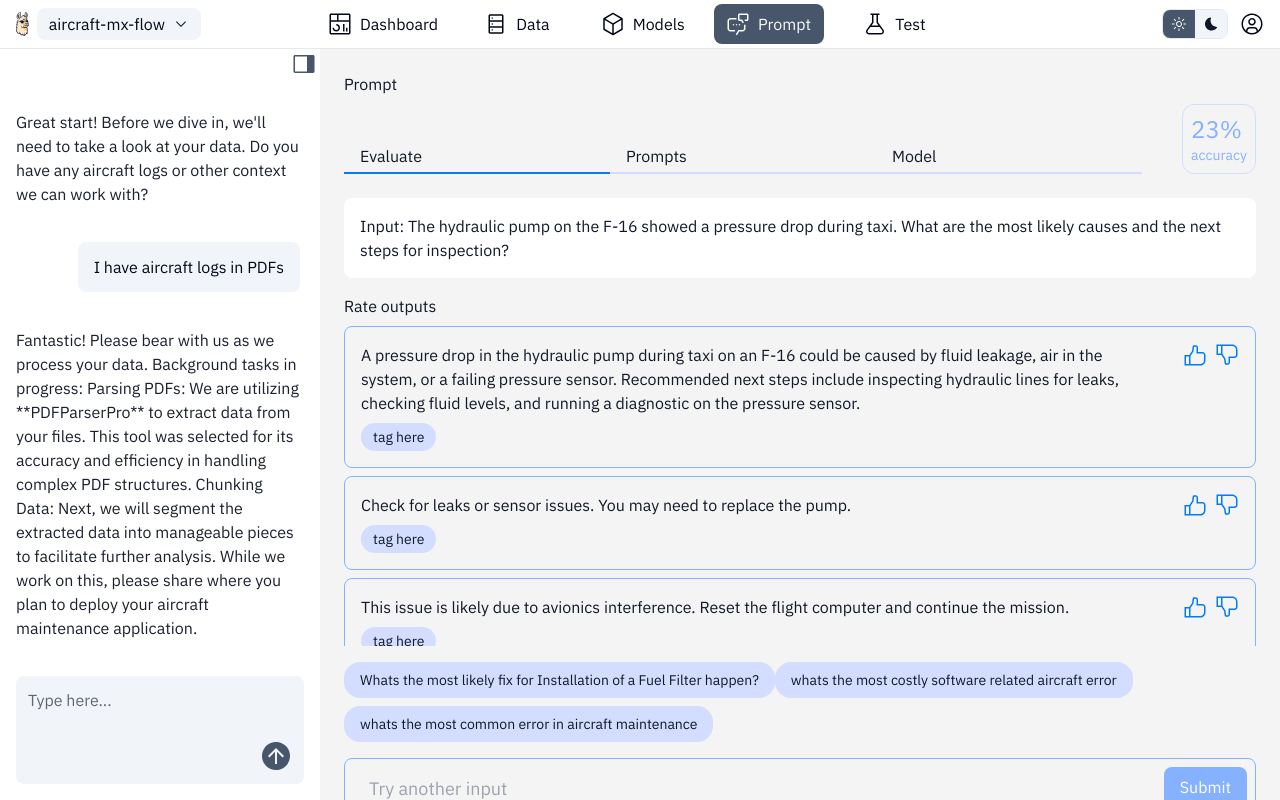
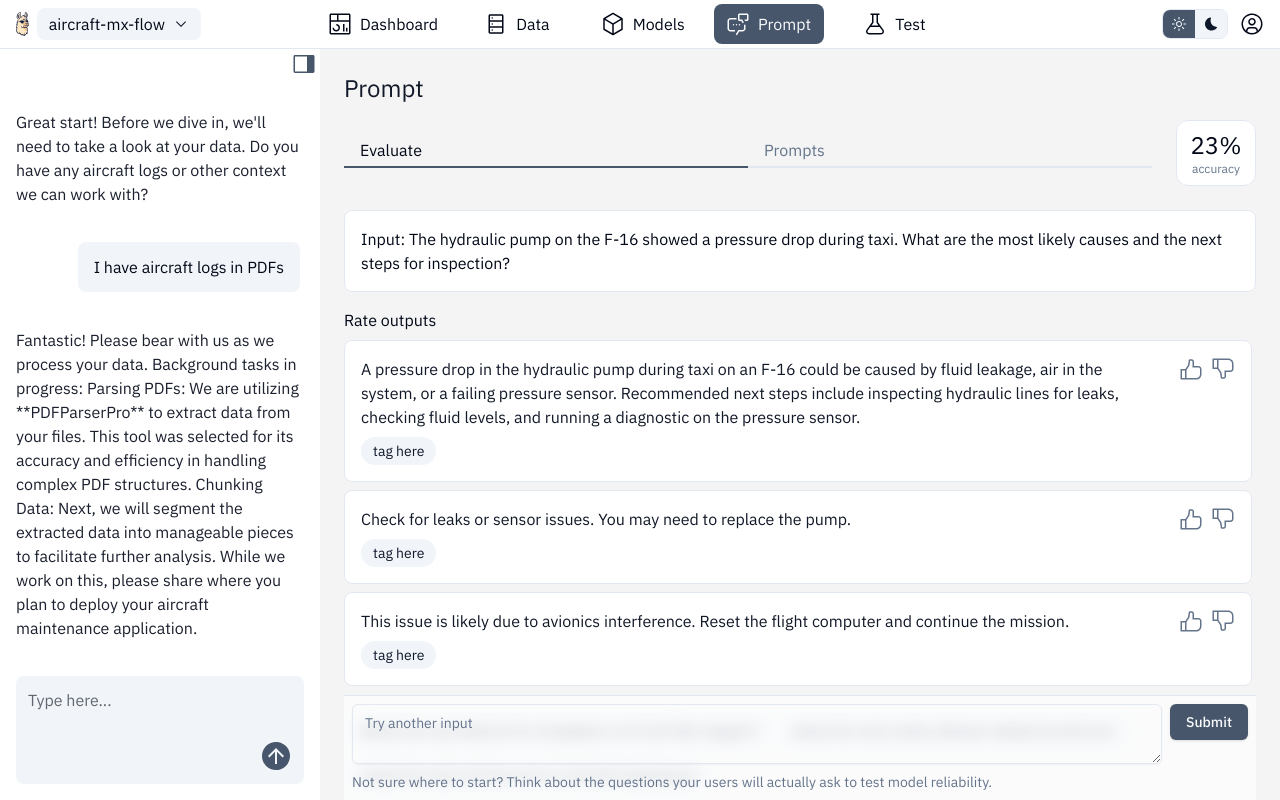
Before and after one commit to rgthelen/llamafarm, a React (Vite) app in the folder designer/: page /chat/prompt in a window 1280 px wide. Both pictures are taken after typing "Sample", "Sample", "Sample", "Sample", "Sample" into the empty fields and a click on the button "Generate outputs". Built offline with nearby package versions, Linux system fonts and the light colour scheme.

Commit message:
fix(designer): add shadcn components and functionality to the 'prompt' page (#102)
* fix(designer): add shadcn components and functionality to the 'prompts' and 'evaulate' tabs

* fix(designer): addressing sourcery comments

---------

Co-authored-by: Rachel Radulovich <rradulovich2@gmail.com>

```diff
--- a/designer/src/components/Prompt/GeneratedOutput/Evaluate.tsx
+++ b/designer/src/components/Prompt/GeneratedOutput/Evaluate.tsx
@@ -1,4 +1,6 @@
 import RateOutput from '../RateOutput'
+import { Textarea } from '../../ui/textarea'
+import { Button } from '../../ui/button'
 
 const Evaluate = () => {
   const tempOutputs = [
@@ -19,15 +21,15 @@ const Evaluate = () => {
     },
   ]
   return (
-    <div className="flex flex-col justify-between h-full">
-      <div>
-        <div className="bg-white dark:bg-blue-500 rounded-lg p-4 flex flex-col mb-4">
+    <div className="flex flex-col h-full">
+      <div className="bg-card border border-input rounded-lg p-4 flex flex-col mb-4 text-foreground">
         Input: The hydraulic pump on the F-16 showed a pressure drop during
-          taxi. What are the most likely causes and the next steps for
-          inspection?
+        taxi. What are the most likely causes and the next steps for inspection?
       </div>
-        <div className="mb-2">Rate outputs</div>
-        <div className="flex flex-col gap-2 max-h-[320px] overflow-y-auto scrollbar-thin">
+      <div className="flex-1 min-h-0 flex flex-col">
+        <div className="mb-2 text-foreground">Rate outputs</div>
+        <div className="flex-1 min-h-0 overflow-y-auto scrollbar-thin pr-1">
+          <div className="flex flex-col gap-2 pb-4">
             {tempOutputs.map((output, index) => (
               <RateOutput key={index} output={output.output} tag={output.tag} />
             ))}
@@ -35,26 +37,31 @@ const Evaluate = () => {
         </div>
         <div className="mt-4 flex flex-col gap-2">
           <div className="flex flex-wrap">
-          <div className="text-sm dark:text-white mb-2 bg-blue-50 dark:bg-blue-500 rounded-2xl py-2 px-4 w-fit">
-            Whats the most likely fix for Installation of a Fuel Filter happen?
+            <div className="text-sm mb-2 bg-accent text-accent-foreground rounded-2xl py-2 px-4 w-fit">
+              Whats the most likely fix for Installation of a Fuel Filter
+              happen?
             </div>
-          <div className="text-sm dark:text-white mb-2 bg-blue-50 dark:bg-blue-500 rounded-2xl py-2 px-4 w-fit">
+            <div className="text-sm mb-2 bg-accent text-accent-foreground rounded-2xl py-2 px-4 w-fit">
               whats the most costly software related aircraft error
             </div>
-          <div className="text-sm dark:text-white mb-2 bg-blue-50 dark:bg-blue-500 rounded-2xl py-2 px-4 w-fit">
+            <div className="text-sm mb-2 bg-accent text-accent-foreground rounded-2xl py-2 px-4 w-fit">
               whats the most common error in aircraft maintenance
             </div>
           </div>
-        <div className="flex flex-row border-[1px] border-solid border-blue-100 rounded-lg p-2">
-          <textarea
-            className="w-full h-18 bg-transparent border-none rounded-lg px-4 py-2 text-lg resize-none focus:outline-none"
+        </div>
+      </div>
+      <div className="sticky bottom-0 mt-4 bg-card/90 backdrop-blur supports-[backdrop-filter]:bg-card/60 border-t border-border p-2">
+        <div className="flex flex-row items-start gap-2">
+          <Textarea
+            className="w-full h-18 text-lg"
             placeholder="Try another input"
+            aria-label="Prompt input"
           />
-          <button className="bg-blue-100 text-white rounded-lg px-4 py-2 w-fit self-start">
+          <Button className="self-start" aria-label="Submit prompt">
             Submit
-          </button>
+          </Button>
         </div>
-        <label className="text-sm text-blue-100">
+        <label className="block mt-2 text-sm text-muted-foreground">
           Not sure where to start? Think about the questions your users will
           actually ask to test model reliability.
         </label>
--- a/designer/src/components/Prompt/GeneratedOutput/GeneratedOutputs.tsx
+++ b/designer/src/components/Prompt/GeneratedOutput/GeneratedOutputs.tsx
@@ -2,34 +2,32 @@ import { useState } from 'react'
 import Tabs from '../../Tabs'
 import Evaluate from './Evaluate'
 import Prompts from './Prompts'
-import Model from './Model'
+// Model tab removed
 
 const GeneratedOutputs = () => {
   const [activeTab, setActiveTab] = useState('evaluate')
 
   return (
     <div className="w-full h-full flex flex-col gap-2 pb-4">
-      <div>Prompt</div>
-      <div className="flex flex-row mb-4">
+      <div className="flex items-center justify-between mb-2">
+        <h2 className="text-2xl ">Prompt</h2>
+      </div>
+      <div className="flex flex-row items-center mb-4">
         <Tabs
           activeTab={activeTab}
           setActiveTab={setActiveTab}
           tabs={[
             { id: 'evaluate', label: 'Evaluate' },
             { id: 'prompts', label: 'Prompts' },
-            { id: 'model', label: 'Model' },
           ]}
         />
-        <div className="flex flex-col border-[1px] border-solid border-blue-50 dark:border-blue-600 rounded-xl p-2 ml-10">
-          <div className="text-2xl text-blue-100 dark:text-green-100">23%</div>
-          <div className="text-sm text-blue-100 dark:text-green-100">
-            accuracy
-          </div>
+        <div className="flex flex-col border border-input bg-card rounded-xl p-2 ml-6 min-w-20 items-center">
+          <div className="text-2xl text-foreground">23%</div>
+          <div className="text-xs text-muted-foreground">accuracy</div>
         </div>
       </div>
       {activeTab === 'evaluate' && <Evaluate />}
       {activeTab === 'prompts' && <Prompts />}
-      {activeTab === 'model' && <Model />}
     </div>
   )
 }
--- a/designer/src/components/Prompt/Prompt.tsx
+++ b/designer/src/components/Prompt/Prompt.tsx
@@ -4,7 +4,18 @@ import ConfigEditor from '../ConfigEditor'
 import GeneratedOutputs from './GeneratedOutput/GeneratedOutputs'
 
 const Prompt = () => {
-  const [hasGeneratedOutputs, setHasGeneratedOutputs] = useState(false)
+  // Persist onboarding state per active project
+  const [hasGeneratedOutputs, setHasGeneratedOutputs] = useState<boolean>(
+    () => {
+      try {
+        const project = localStorage.getItem('activeProject') || 'default'
+        const key = `prompt.onboarding.completed:${project}`
+        return localStorage.getItem(key) === '1'
+      } catch {
+        return false
+      }
+    }
+  )
   const [mode, setMode] = useState<Mode>('designer')
 
   if (hasGeneratedOutputs) {
@@ -75,7 +86,15 @@ const Prompt = () => {
           </div>
           <button
             className="bg-primary text-primary-foreground rounded-lg px-4 py-2 w-fit self-end"
-            onClick={() => setHasGeneratedOutputs(true)}
+            onClick={() => {
+              setHasGeneratedOutputs(true)
+              try {
+                const project =
+                  localStorage.getItem('activeProject') || 'default'
+                const key = `prompt.onboarding.completed:${project}`
+                localStorage.setItem(key, '1')
+              } catch {}
+            }}
           >
             Generate outputs
           </button>
--- a/designer/src/components/Prompt/RateOutput.tsx
+++ b/designer/src/components/Prompt/RateOutput.tsx
@@ -12,16 +12,19 @@ const RateOutput = ({ output, tag }: RateOutputProps) => {
 
   return (
     <div
-      className={`flex flex-col border-[1px] border-solid border-blue-100 dark:border-blue-400 rounded-lg p-4 gap-2 ${
-        isThumbsUpFilled ? 'border-green-100' : ''
-      }`}
+      className={`flex flex-col border border-border bg-card rounded-lg p-4 gap-2 ${
+        isThumbsUpFilled ? 'ring-2 ring-primary/40' : ''
+      } focus-visible:outline-none focus-visible:ring-2 focus-visible:ring-primary`}
+      tabIndex={0}
+      aria-label="Rate output"
+      role="group"
     >
       <div className="flex flex-row gap-2 justify-between">
         <div>{output}</div>
         <div className="flex flex-row gap-2 ml-4">
           <FontIcon
             type={isThumbsUpFilled ? 'thumbs-up-filled' : 'thumbs-up'}
-            className="w-6 h-6 text-blue-200 dark:text-white"
+            className="w-6 h-6 text-muted-foreground"
             isButton
             handleOnClick={() => {
               if (isThumbsUpFilled) {
@@ -34,7 +37,7 @@ const RateOutput = ({ output, tag }: RateOutputProps) => {
           />
           <FontIcon
             type={isThumbsDownFilled ? 'thumbs-down-filled' : 'thumbs-down'}
-            className="w-6 h-6 text-blue-200 dark:text-white"
+            className="w-6 h-6 text-muted-foreground"
             isButton
             handleOnClick={() => {
               if (isThumbsDownFilled) {
@@ -47,7 +50,7 @@ const RateOutput = ({ output, tag }: RateOutputProps) => {
           />
         </div>
       </div>
-      <div className="w-fit py-1 px-3 bg-blue-50 dark:bg-blue-600 rounded-2xl text-sm">
+      <div className="w-fit py-1 px-3 bg-accent text-accent-foreground rounded-2xl text-sm">
         {tag}
       </div>
     </div>
--- a/designer/src/components/Tabs.tsx
+++ b/designer/src/components/Tabs.tsx
@@ -10,10 +10,10 @@ const Tabs = ({ activeTab, setActiveTab, tabs }: TabsProps) => {
       {tabs.map(tab => (
         <button
           key={tab.id}
-          className={`h-fit border-b-2 border-solid ${
+          className={`h-fit border-b-2 ${
             activeTab === tab.id
-              ? 'border-blue-200 dark:border-green-100'
-              : 'border-blue-50 dark:border-blue-600'
+              ? 'border-primary text-foreground'
+              : 'border-border text-muted-foreground hover:border-primary hover:text-foreground'
           } pb-1 pl-4 w-full text-left`}
           onClick={() => setActiveTab(tab.id)}
         >
```
Also changed, not shown: designer/src/components/Prompt/GeneratedOutput/PromptModal.tsx (added, +117 -0 lines), designer/src/components/Prompt/GeneratedOutput/Prompts.tsx (+75 -9 lines), 4 other files (tests, documents, lock files or other folders). Lines whose indentation alone changed are shown as unchanged.
